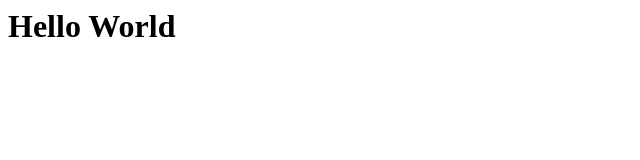
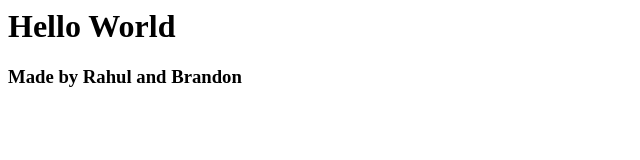
Before and after one commit to koseime/koseime.github.io, a plain HTML site: page index.html in a window 1280 px wide. Shown: the whole page, without its empty margins (0-640 px from the left). Drawn offline with Linux system fonts and the light colour scheme.

Commit message:
adding the creators to the website

```diff
--- a/index.html
+++ b/index.html
@@ -1 +1,3 @@
 <h1>Hello World</h1>
+
+<h3>Made by Rahul and Brandon</h3>
```
